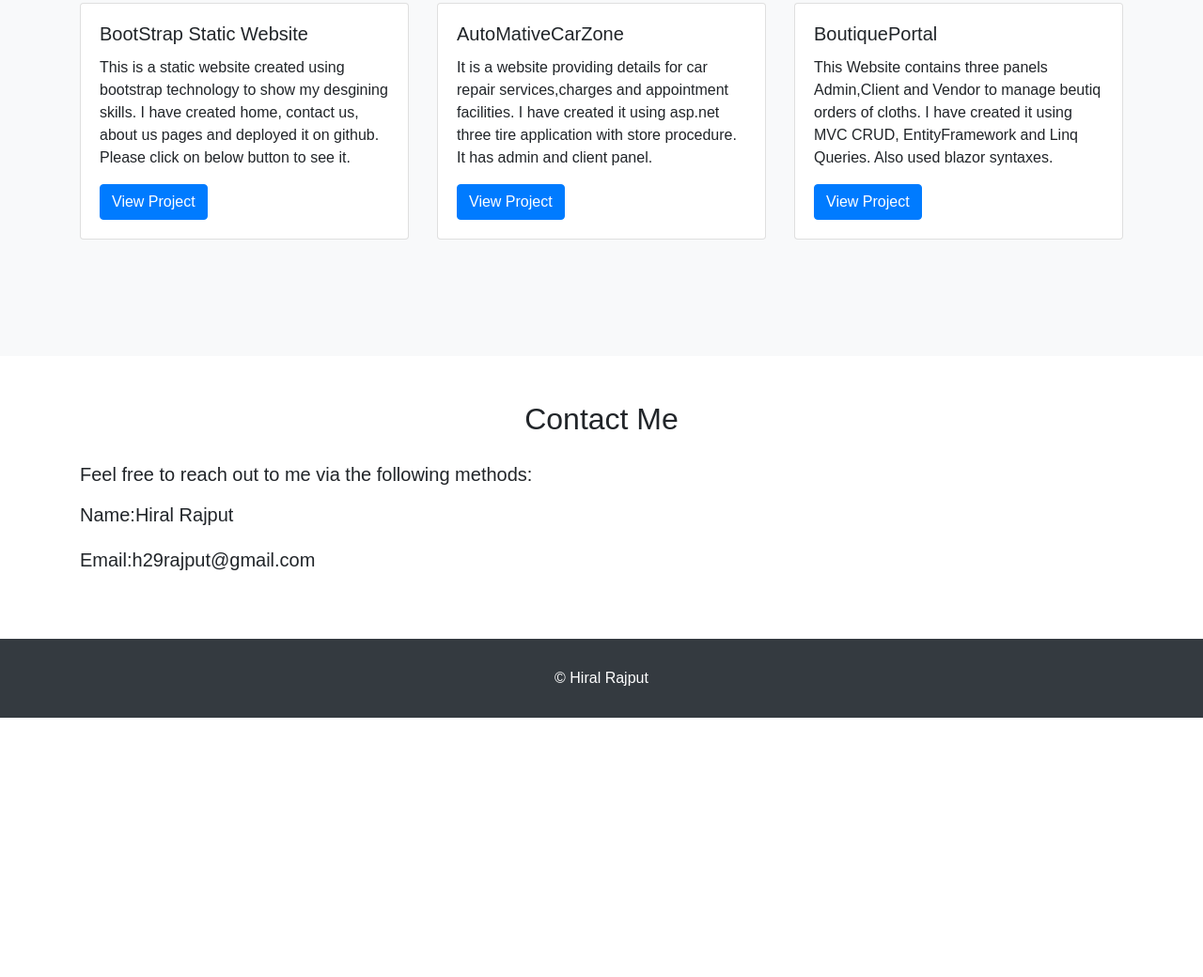
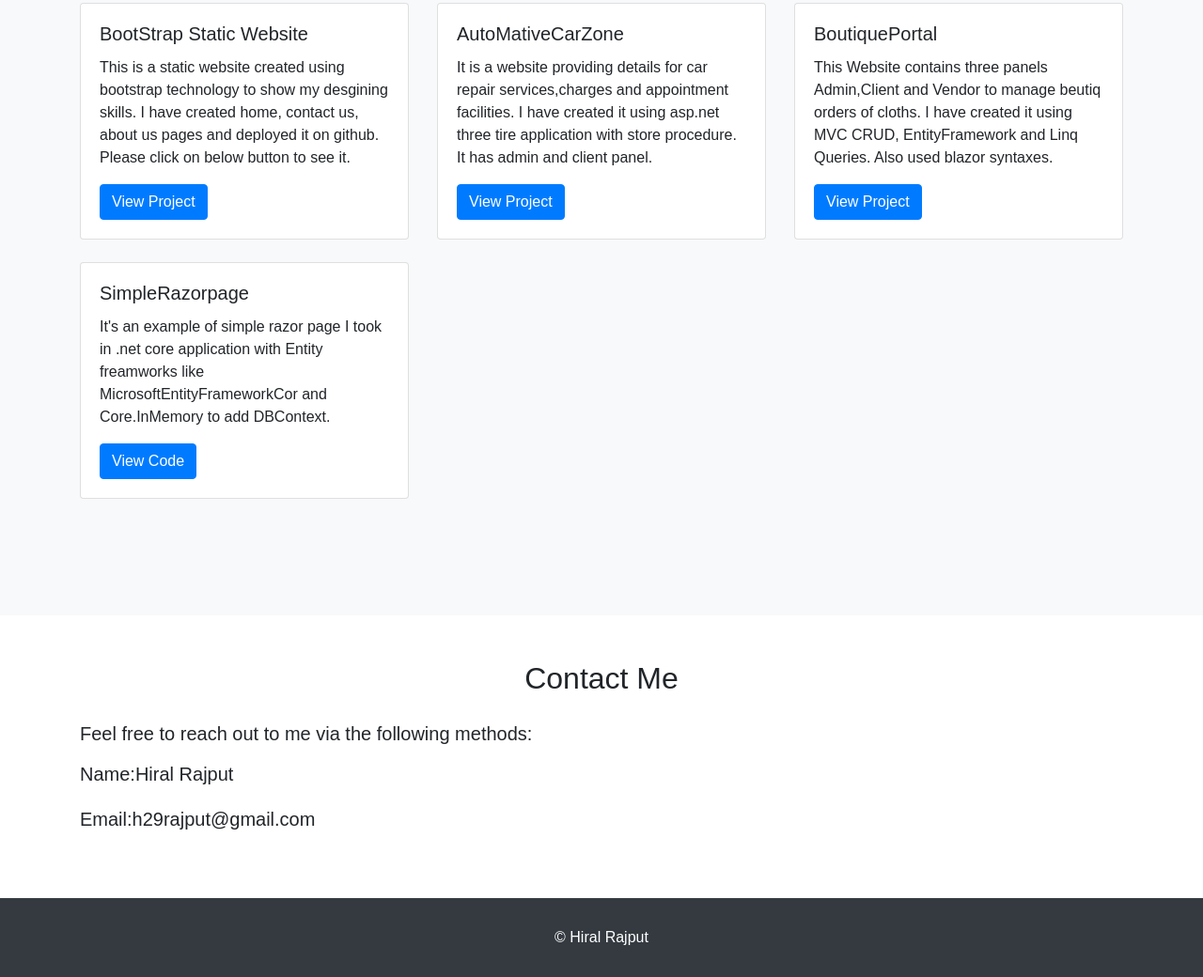
Before and after one commit to rajputhiral/portfolio, a plain HTML site: page index.html in a window 1280 px wide. Shown: the part 975-2015 px from the top of the page at 94% size. Before the commit the page ends 1739 px from the top, so only its background shows below. Drawn offline with nearby package versions, Linux system fonts and the light colour scheme.

Commit message:
Add files via upload

```diff
--- a/index.html
+++ b/index.html
@@ -147,7 +147,19 @@
                         </div>
                     </div>
                 </div>
-
+                <!-- Example project card -->
+                <div class="col-lg-4 mb-4">
+                    <div class="card project-card">
+                        <div class="card-body">
+                            <h5 class="card-title">SimpleRazorpage</h5>
+                            <p class="card-text">It's an example of simple razor page I took in .net core application with Entity freamworks like
+                                MicrosoftEntityFrameworkCor and Core.InMemory to add DBContext.
+                            </p>
+                            <a href="https://github.com/rajputhiral/RazorPage.Netcore" class="btn btn-primary">View Code</a>
+                        </div>
+                    </div>
+                </div>
+                <!-- Add more project cards as needed -->
             </div>
         </div>
     </section>
```
